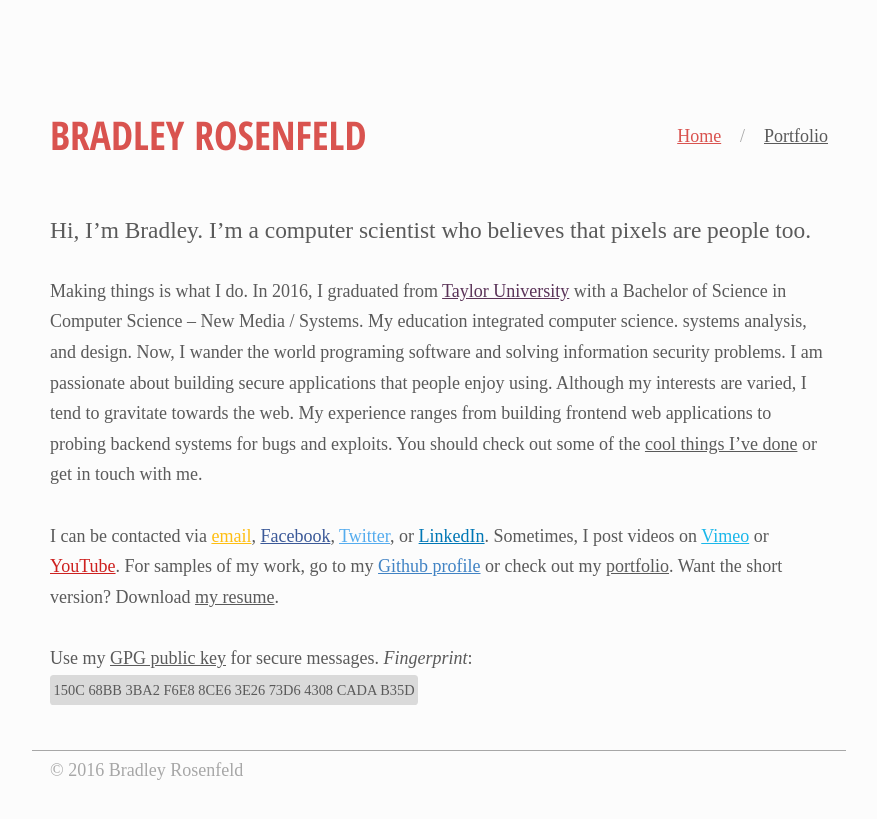
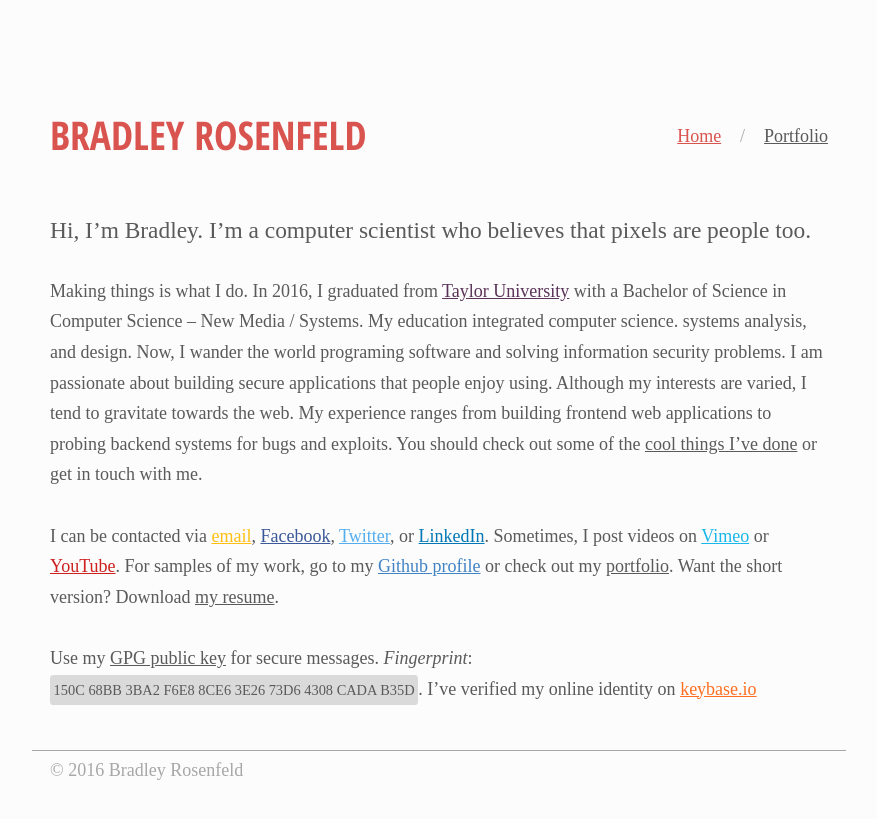
Before and after one commit to BoringCode/bradleyrosenfeld.com, a Jekyll site: the page built from index.md, in a window 1280 px wide. Shown: the top 819 px of the page, without its empty margins (201-1078 px from the left). Built offline with Jekyll 4.4.1, drawn with Linux system fonts in a browser that asks for light colours; some web fonts are replaced.

Commit message:
Add keybase.io link

```diff
--- a/_sass/_links.scss
+++ b/_sass/_links.scss
@@ -17,3 +17,5 @@
 @include link("vimeo.com", #1ab7ea);
 
 @include link("youtube.com", #cd201f);
+
+@include link("keybase.io", #ff6f21);
--- a/index.md
+++ b/index.md
@@ -10,4 +10,4 @@ Making things is what I do. In 2016, I graduated from [Taylor University](http:/
 
 I can be contacted via [email](mailto:{{ site.email }}), [Facebook](https://www.facebook.com/bradleyrosenfeld/), [Twitter](https://twitter.com/BoringCode/), or [LinkedIn](https://linkedin.com/in/bradleyrosenfeld/). Sometimes, I post videos on [Vimeo](https://vimeo.com/bradleyrosenfeld/) or [YouTube](https://www.youtube.com/channel/UCcAVTJXRxDHbsDGzxXVsJYQ). For samples of my work, go to my [Github profile](https://github.com/BoringCode/) or check out my [portfolio](/portfolio/). Want the short version? Download [my resume](/assets/pdfs/bradleyrosenfeld-resume.pdf).
 
-Use my [GPG public key](/assets/bradleyrosenfeld-publickey.asc) for secure messages. *Fingerprint*: `150C 68BB 3BA2 F6E8 8CE6  3E26 73D6 4308 CADA B35D`
+Use my [GPG public key](/assets/bradleyrosenfeld-publickey.asc) for secure messages. *Fingerprint*: `150C 68BB 3BA2 F6E8 8CE6  3E26 73D6 4308 CADA B35D`. I've verified my online identity on [keybase.io](https://keybase.io/bradleyrosenfeld)
```
